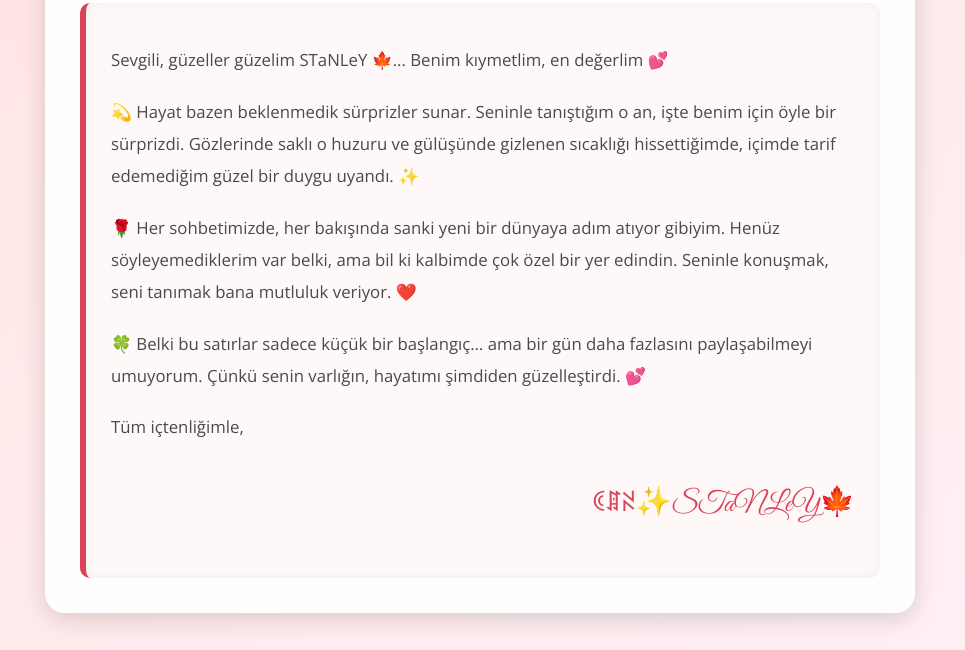
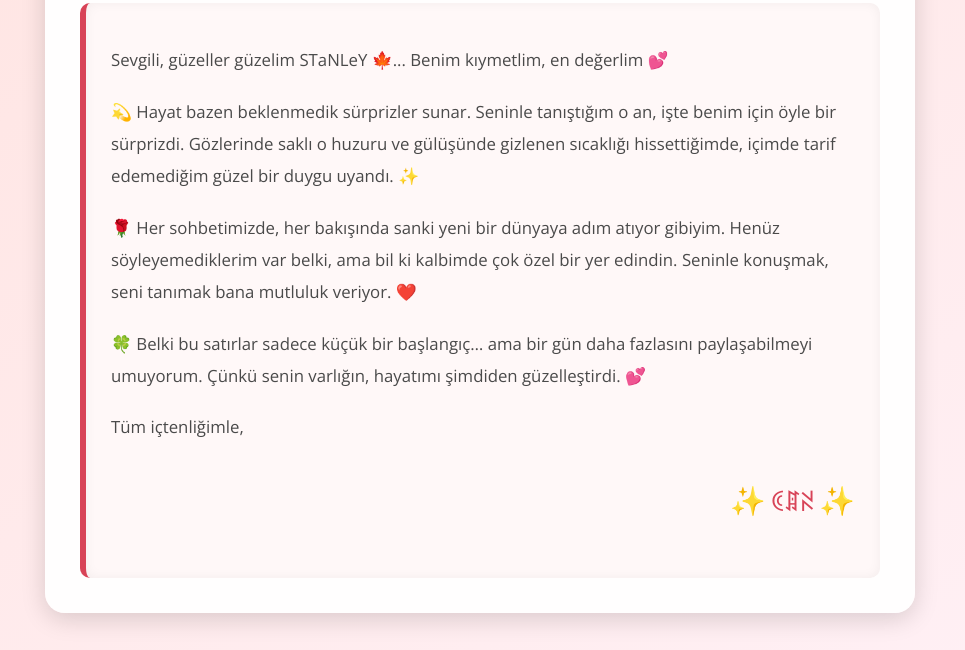
Before and after one commit to sonsuzsahip/Do-umg-n-kiymetlim, a plain HTML site: page mektup.html in a window 1280 px wide. Shown: the part 190-840 px from the top of the page, without its empty margins (160-1125 px from the left). Drawn offline with nearby package versions, Linux system fonts and the light colour scheme.

Commit message:
Update mektup.html

```diff
--- a/mektup.html
+++ b/mektup.html
@@ -78,7 +78,7 @@
             <p>🌹 Her sohbetimizde, her bakışında sanki yeni bir dünyaya adım atıyor gibiyim. Henüz söyleyemediklerim var belki, ama bil ki kalbimde çok özel bir yer edindin. Seninle konuşmak, seni tanımak bana mutluluk veriyor. ❤️</p>
             <p>🍀 Belki bu satırlar sadece küçük bir başlangıç… ama bir gün daha fazlasını paylaşabilmeyi umuyorum. Çünkü senin varlığın, hayatımı şimdiden güzelleştirdi. 💕</p>
             <p>Tüm içtenliğimle,</p>
-            <p class="signature">ꀯꁲꋊ✨STaNLeY🍁</p>
+            <p class="signature">✨ ꀯꁲꋊ ✨</p>
         </div>
     </div>
 </body>
```
